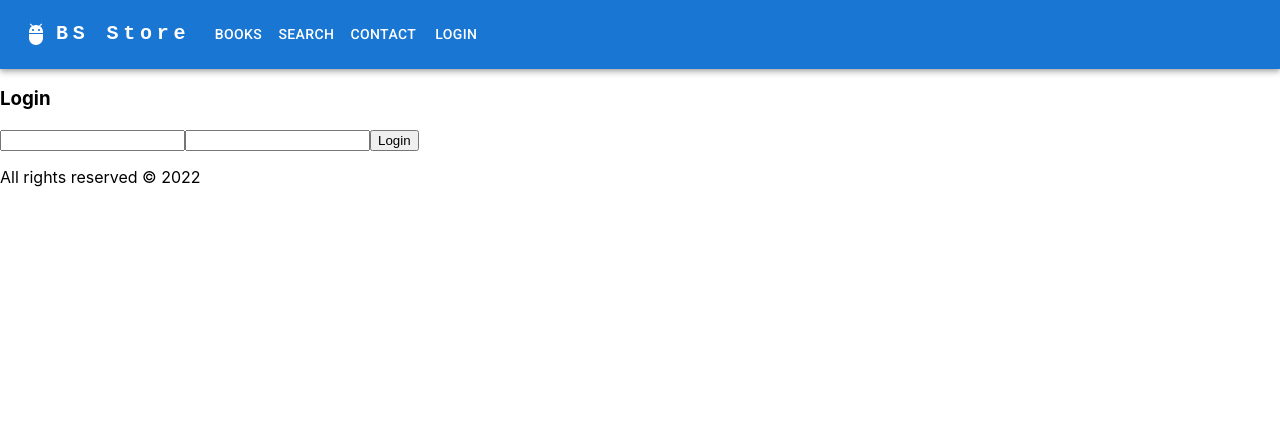
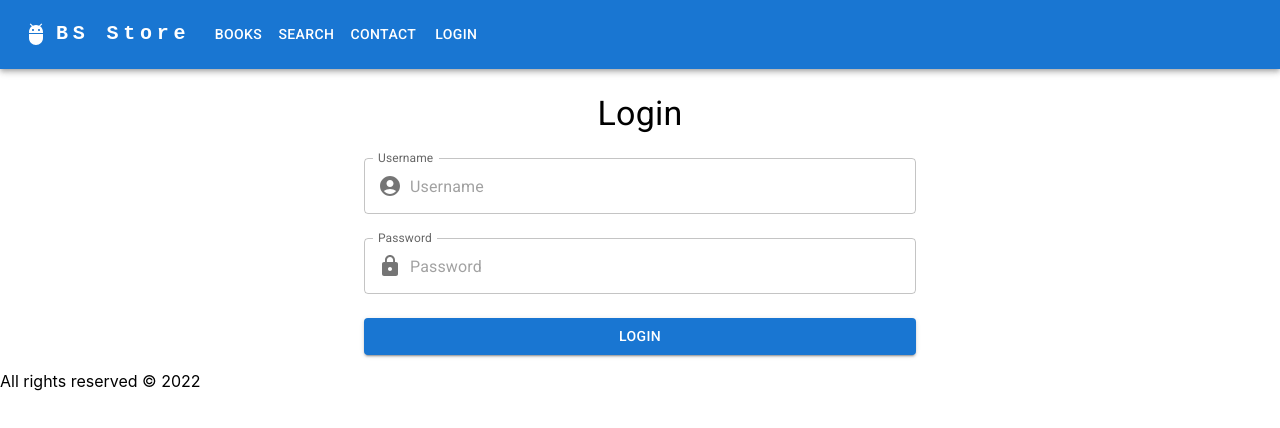
Before and after one commit to zcomert/BtkAkademiDotNetBootCamp, a React (Create React App) app in the folder day-05/bs-store/: page /auth/login in a window 1280 px wide. Shown: the top 428 px of the page. Built offline with nearby package versions, Linux system fonts and the light colour scheme.

Commit message:
Login component has been updated.

```diff
--- a/day-05/bs-store/src/components/login/Login.js
+++ b/day-05/bs-store/src/components/login/Login.js
@@ -1,21 +1,61 @@
+import {
+  Button,
+  Container,
+  InputAdornment,
+  TextField,
+  Typography,
+} from "@mui/material";
 import React, { useContext } from "react";
 import AppContext from "../../context/ContextApplication";
+import AccountCircleIcon from "@mui/icons-material/AccountCircle";
+import HttpsIcon from "@mui/icons-material/Https";
+import { Stack } from "@mui/system";
 
 export default function Login() {
-  const {setIsLogin} = useContext(AppContext);
+  const { setIsLogin } = useContext(AppContext);
 
   return (
-    <div>
-      <h3>Login</h3>
-      <input type='text' />
-      <input type='password' />
+    <Container maxWidth='sm' sx={{ mt: 3 }}>
+      <Stack spacing={3}>
+        <Typography variant='h4' align='center' gutterBottom>
+          Login
+        </Typography>
 
-      <button onClick={
-        () => {
-         setIsLogin(true)
-        }
-      } >Login</button>
+        <TextField
+          InputProps={{
+            startAdornment: (
+              <InputAdornment position='start'>
+                <AccountCircleIcon />
+              </InputAdornment>
+            ),
+          }}
+          placeholder='Username'
+          label='Username'
+          type='text'
+        />
 
-    </div>
+        <TextField
+          placeholder='Password'
+          label='Password'
+          InputProps={{
+            startAdornment: (
+              <InputAdornment position='start'>
+                <HttpsIcon />
+              </InputAdornment>
+            ),
+          }}
+          type='password'
+        />
+
+        <Button
+          variant='contained'
+          onClick={() => {
+            setIsLogin(true);
+          }}
+        >
+          Login
+        </Button>
+      </Stack>
+    </Container>
   );
 }
```
